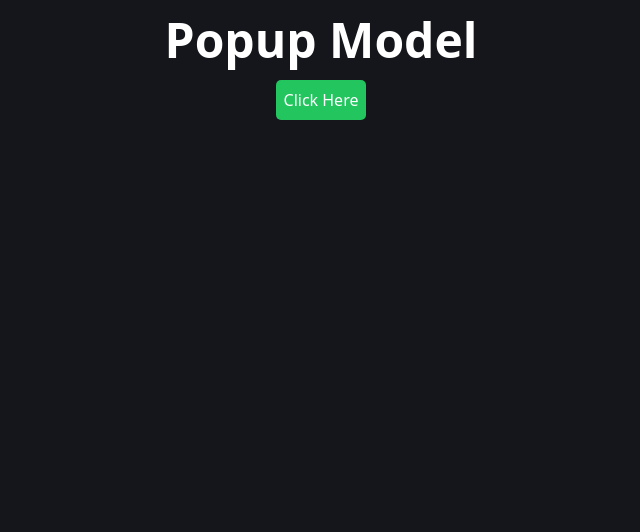
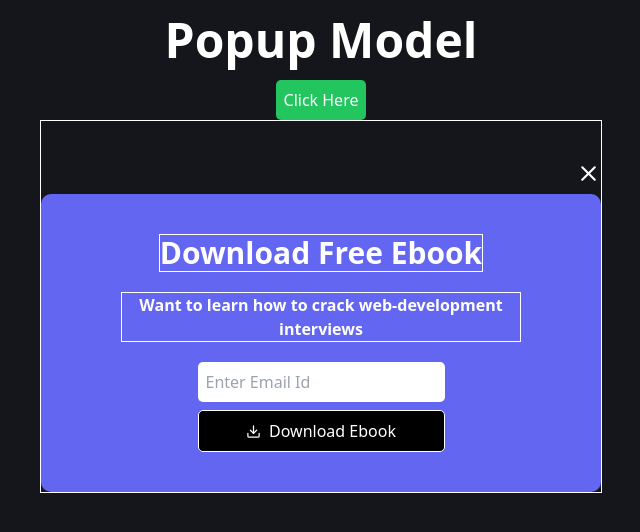
Before and after one commit to FossXpert/Frontend, a Next.js app in the folder all-mini-projects/mini-projects/: page /popup-model in a window 1280 px wide. Both pictures are taken after a click on the button "Click Here". Shown: the top 532 px of the page, without its empty margins (319-959 px from the left). Built offline with nearby package versions, Linux system fonts and the light colour scheme.

Commit message:
commit-4

```diff
--- a/all-mini-projects/mini-projects/app/components/PopupModel/Model.tsx
+++ b/all-mini-projects/mini-projects/app/components/PopupModel/Model.tsx
@@ -1,10 +1,23 @@
 import { X,Download } from "lucide-react"
+
+
+const borderr = 'border border-solid border-white'
 
 function Model(){
 
     return (
-        <div>
-
+        <div className={`flex flex-col justify-center items-center ${borderr}`}>
+            <div className={`flex flex-col h-auto w-[auto] mt-10`}>
+                <button className={`place-self-end mb-2`}><X size={25}/></button>
+                <div className={`rounded-[10px] bg-indigo-500 px-20 py-10 flex flex-col gap-5 justify-center items-center`}>
+                    <h1 className={`text-3xl font-extrabold ${borderr}`}>Download Free Ebook</h1>
+                    <p className={`m-0 p-0 font-bold text-center max-w-[400px] ${borderr}`}>Want to learn how to crack web-development interviews</p>
+                    <form className="flex flex-col gap-2">
+                        <input className={`p-2 rounded-[5px]`} type='email' placeholder="Enter Email Id" required/>
+                        <button className={`flex rounded-[5px] bg-black gap-2 items-center justify-center py-2 ${borderr}`}><Download size={15}/>Download Ebook</button>
+                    </form>
+                </div>
+            </div>
         </div>
     )
 }
```
